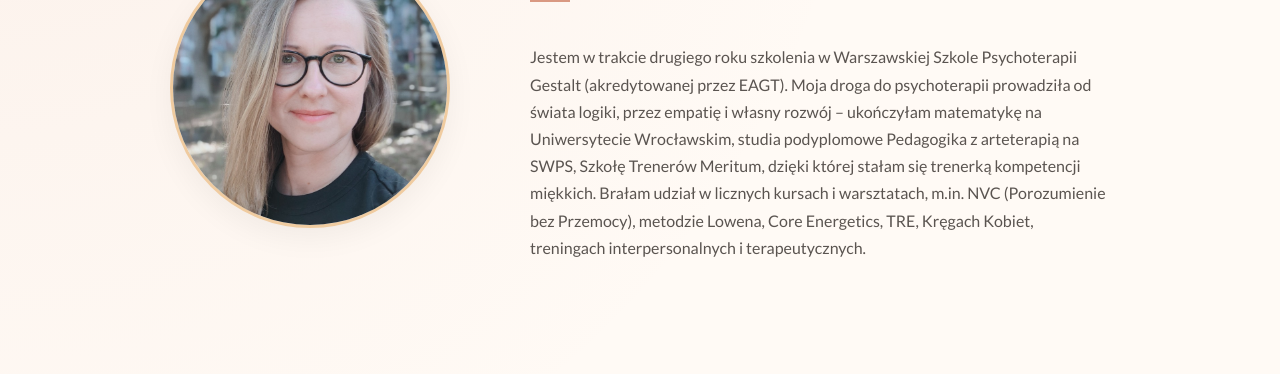
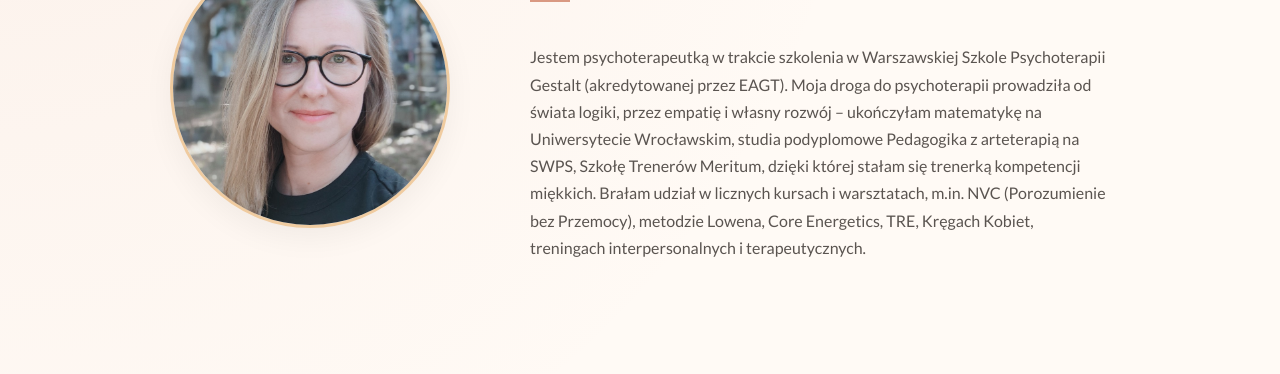
Before and after one commit to majo44/bycwrelacjipl, a plain HTML site: page index.html in a window 1280 px wide. Shown: the part 290-664 px from the top of the page. Drawn offline with nearby package versions, Linux system fonts and the light colour scheme.

Commit message:
Update personal description in index.html

```diff
--- a/index.html
+++ b/index.html
@@ -213,7 +213,7 @@
             </div>
             <div class="about-text">
                 <h2>O mnie</h2>
-                <p>Jestem w trakcie drugiego roku szkolenia w Warszawskiej Szkole Psychoterapii Gestalt (akredytowanej przez EAGT). Moja droga do psychoterapii prowadziła od świata logiki, przez empatię i własny rozwój  – ukończyłam matematykę na Uniwersytecie Wrocławskim, studia podyplomowe Pedagogika z arteterapią na SWPS, Szkołę Trenerów Meritum, dzięki której stałam się trenerką kompetencji miękkich. Brałam udział w licznych kursach i warsztatach, m.in. NVC (Porozumienie bez Przemocy), metodzie Lowena, Core Energetics, TRE, Kręgach Kobiet, treningach interpersonalnych i terapeutycznych.</p>
+                <p>Jestem psychoterapeutką w trakcie szkolenia w Warszawskiej Szkole Psychoterapii Gestalt (akredytowanej przez EAGT). Moja droga do psychoterapii prowadziła od świata logiki, przez empatię i własny rozwój  – ukończyłam matematykę na Uniwersytecie Wrocławskim, studia podyplomowe Pedagogika z arteterapią na SWPS, Szkołę Trenerów Meritum, dzięki której stałam się trenerką kompetencji miękkich. Brałam udział w licznych kursach i warsztatach, m.in. NVC (Porozumienie bez Przemocy), metodzie Lowena, Core Energetics, TRE, Kręgach Kobiet, treningach interpersonalnych i terapeutycznych.</p>
             </div>
         </div>
     </section>
```
